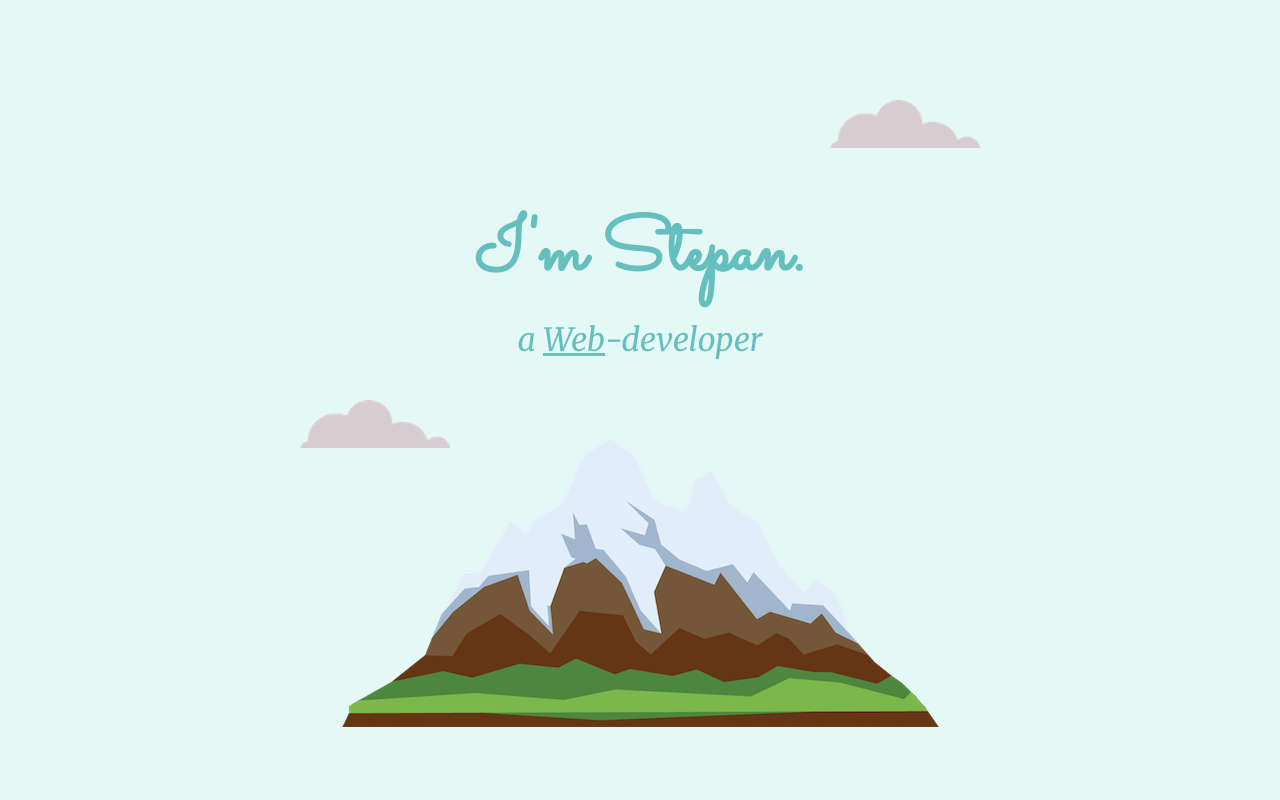
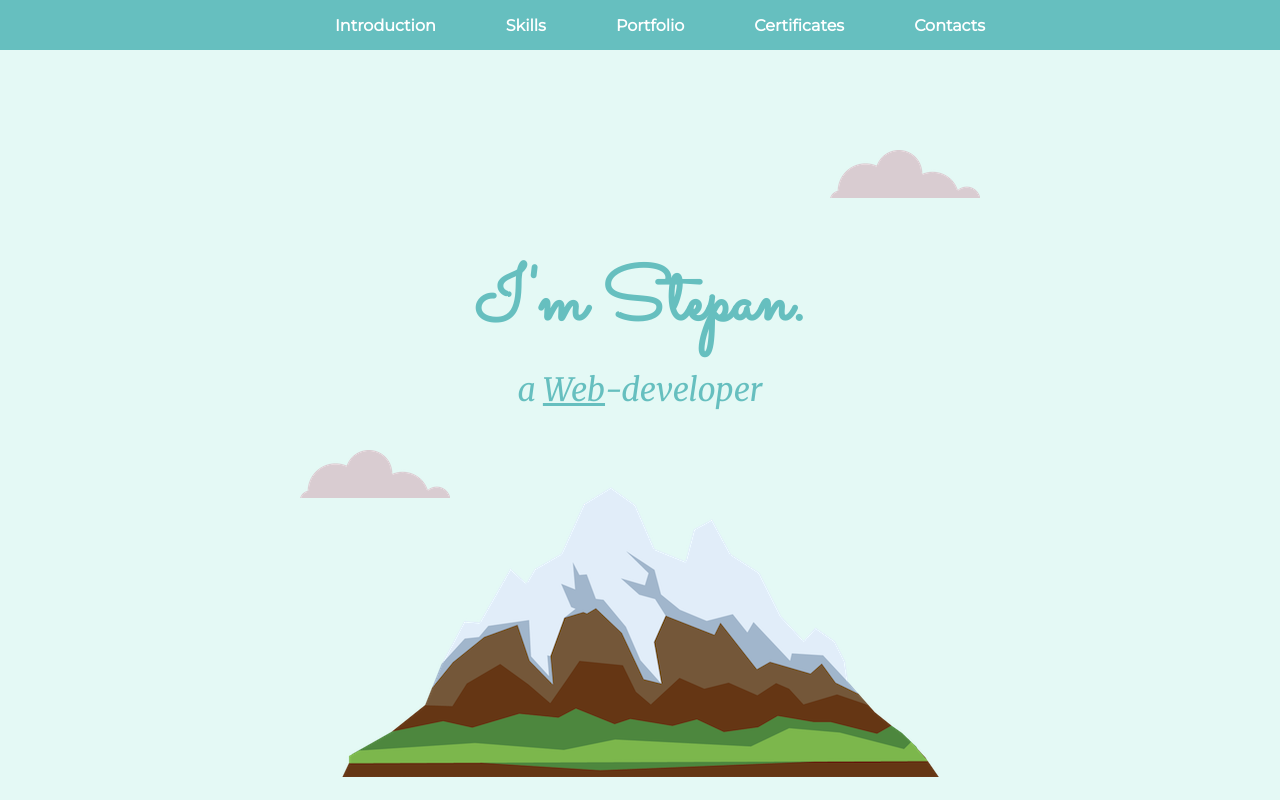
Before and after one commit to Stepan72/My_site, a plain HTML site: page index.html in a window 1280 px wide. Shown: the top 800 px of the page. Drawn offline with Linux system fonts and the light colour scheme.

Commit message:
add navbar

```diff
--- a/index.html
+++ b/index.html
@@ -22,6 +22,18 @@
     <title>Personal Page Stepan Nimchuk</title>
   </head>
   <body>
+    <nav>
+      <div class="navbar">
+        <ul class="navbar-list">
+          <li><a href="#middle-container">Introduction</a></li>
+          <li><a href="#skills">Skills</a></li>
+          <li><a href="#portfolio">Portfolio</a> </li>
+          <li><a href="#certificates">Certificates</a></li>
+          <li><a href="#contacts">Contacts</a> </li>
+        </ul>
+      </div>
+    </nav>
+
     <div class="Top-container">
       <img class="cloud-image cloud-1" src="./cloud.png" alt="cloud-image" />
       <h1>I'm Stepan.</h1>
@@ -30,7 +42,7 @@
       <img src="./mountain.png" alt="mountain-image" />
     </div>
 
-    <div class="middle-container">
+    <div class="middle-container" id="middle-container">
       <div class="profile">
         <img class="profile-img" src="profile-img.jpg" alt="profile-img" />
         <h2 class="my-description-2">Hello</h2>
@@ -40,7 +52,7 @@
         </p>
       </div>
       <hr />
-      <div class="skills">
+      <div class="skills" id="skills">
         <h2 class="my-description-3">My Skills</h2>
         <div class="skill-row">
           <img
@@ -71,7 +83,7 @@
       </div>
       <hr />
 
-      <div class="portfolio"></div>
+      <div class="portfolio" id="portfolio"></div>
       <h2 class="my-description-3">My Portfolio - Click to Check!</h2>
       <div class="port-container">
         <h3 class="text-works">Simple HTML, CSS, JavaScript works</h3>
@@ -167,7 +179,7 @@
       </div>
       <hr />
 
-      <div class="certificates">
+      <div class="certificates" id="certificates">
         <h2 class="my-description-3">Certificates</h2>
         <div class="certificate-container">
           <div class="certificate">
@@ -208,7 +220,7 @@
       </div>
     </div>
 
-    <div class="bottom-container">
+    <div class="bottom-container" id="contacts">
       <a
         class="footer-link"
         href="https://www.linkedin.com/in/stepan-nimchuk-b05a15127/"
--- a/style.css
+++ b/style.css
@@ -224,3 +224,30 @@ a:hover {
   width: 500px;
   height: 380px;
 }
+
+.navbar {
+  background-color: #66bfbf;
+  height: 50px;
+}
+
+.navbar-list {
+  display: flex;
+  justify-content: center;
+  align-items: center;
+  list-style: none;
+}
+
+.navbar-list li {
+  margin: 15px;
+  align-items: center;
+}
+
+.navbar-list a {
+  color: white;
+  transition: all 0.3s ease-in-out;
+  font-weight: 900;
+}
+
+.navbar-list a:hover {
+  color: blue;
+}
```
